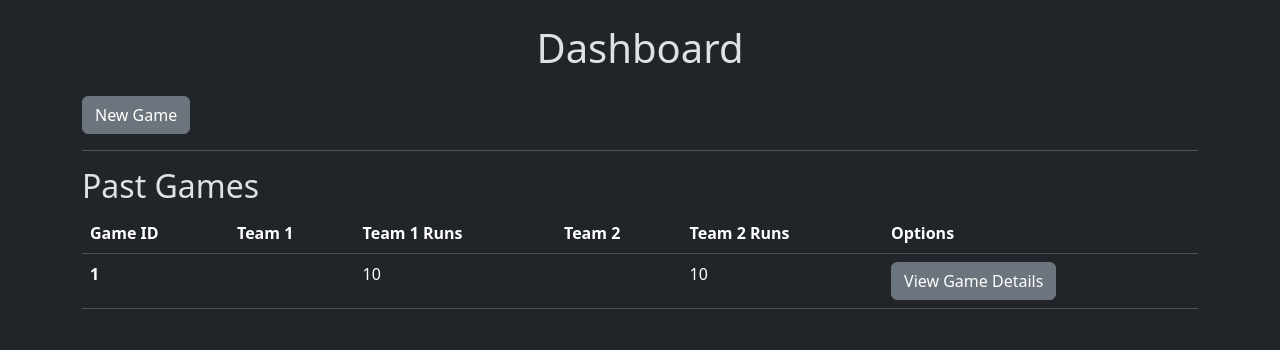
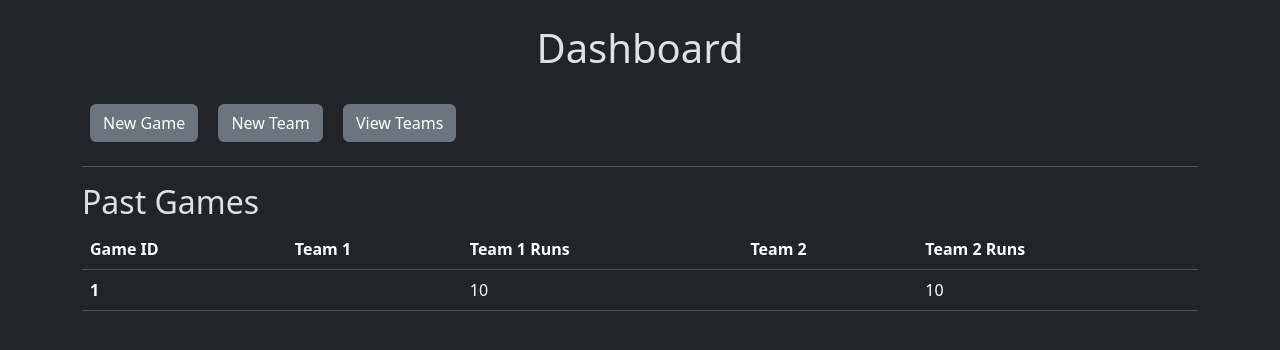
Before and after one commit to shahrukh-saeed/runs-tracker, a Flask app: template templates/dashboard.html in a window 1280 px wide. Shown: the top 350 px of the page. Run offline with Flask 3, Linux system fonts and the light colour scheme; the template is opened without the code that fills it: most values are stand-ins (such as "Sample title", 1, 10 or a date in 2020).

Commit message:
Add view user teams, create new team functionality. Remove View Game Details buttons on dashboard - make each row clickable.

```diff
--- a/app.py
+++ b/app.py
@@ -82,7 +82,40 @@ def new_game_confirm():
         elif team2Name == None:
             return render_template('new-game.html', error=True, errMsg='Team 2 ID is invalid', userID=userID, newGameID=gameID)
 
-    return get_user_games(userID)
+    userGames = get_user_games(userID)
+
+    return render_template('dashboard.html', userID=userID, get_user_game_team_total_runs=get_user_game_team_total_runs,
+                           get_user_team_name=get_user_team_name, userGames=userGames)
+
+@app.route('/dashboard/view-user-teams', methods=['POST'])
+def view_user_teams():
+    userID = request.form.get('userID')
+
+    userTeams = get_user_teams(userID)
+
+    return render_template('view-user-teams.html', userTeams=userTeams)
+
+@app.route('/dashboard/new-team', methods=['POST'])
+def new_team():
+    userID = request.form.get('userID')
+    lastTeamID = get_teams()[-1]['teamID']
+
+    newTeamID = int(lastTeamID) + 1
+
+    return render_template('new-team.html', userID=userID, newTeamID=newTeamID)
+
+@app.route('/dashboard/new-team/confirm', methods=['POST'])
+def new_team_confirm():
+    userID = request.form.get('userID')
+    teamID = request.form.get('teamID')
+    teamName = request.form.get('teamName')
+
+    insert_team(userID, teamID, teamName)
+
+    userGames = get_user_games(userID)
+
+    return render_template('dashboard.html', userID=userID, get_user_game_team_total_runs=get_user_game_team_total_runs,
+                           get_user_team_name=get_user_team_name, userGames=userGames)
 
 if __name__ == '__main__':
     app.run(debug=True)
--- a/templates/dashboard.html
+++ b/templates/dashboard.html
@@ -5,16 +5,31 @@
         <meta name="viewport" content="width=device-width, initial-scale=1">
         <title>Dashboard</title>
         <link href="https://cdn.jsdelivr.net/npm/bootstrap@5.3.3/dist/css/bootstrap.min.css" rel="stylesheet" integrity="sha384-QWTKZyjpPEjISv5WaRU9OFeRpok6YctnYmDr5pNlyT2bRjXh0JMhjY6hW+ALEwIH" crossorigin="anonymous">
+        <style>
+            .clickable-row {
+                cursor: pointer;
+            }
+        </style>
     </head>
     <body>
         <div class="container">
             <h1 class="text-center m-4">Dashboard</h1>
 
-            <form method="POST" action="/dashboard/new-game" >
+            <form class="d-inline-block m-2" method="POST" action="/dashboard/new-game" >
                 <input type="hidden" name="userID" value="{{userID}}">
-
                 <button type="submit" class="btn btn-secondary">New Game</button>
             </form>
+
+            <form class="d-inline-block m-2" method="POST" action="/dashboard/new-team" >
+                <input type="hidden" name="userID" value="{{userID}}">
+                <button type="submit" class="btn btn-secondary">New Team</button>
+            </form>
+
+            <form class="d-inline-block m-2" method="POST" action="/dashboard/view-user-teams" >
+                <input type="hidden" name="userID" value="{{userID}}">
+                <button type="submit" class="btn btn-secondary">View Teams</button>
+            </form>
+
             <hr>
             <h2>Past Games</h2>
             <table class="table">
@@ -25,30 +40,45 @@
                     <th scope="col">Team 1 Runs</th>
                     <th scope="col">Team 2</th>
                     <th scope="col">Team 2 Runs</th>
-                    <th scope="col">Options</th>
                   </tr>
                 </thead>
                 <tbody>
                     {% for game in userGames %}
-                        <tr>
+                        <tr class="clickable-row" data-userid="{{game['userID']}}" data-gameid="{{game['gameID']}}" data-team1id="{{game['team1ID']}}" data-team2id="{{game['team2ID']}}">
                             <th scope="row">{{game['gameID']}}</th>
                             <td>{{get_user_team_name(game['userID'], game['team1ID'])}}</td>
                             <td>{{get_user_game_team_total_runs(game['userID'], game['gameID'], game['team1ID'])}}</td>
                             <td>{{get_user_team_name(game['userID'], game['team2ID'])}}</td>
                             <td>{{get_user_game_team_total_runs(game['userID'], game['gameID'], game['team2ID'])}}</td>
-                            <td>
-                                <form method="POST" action="/dashboard/view-user-game" >
-                                    <input type="hidden" name="userID" value="{{game['userID']}}">
-                                    <input type="hidden" name="gameID" value="{{game['gameID']}}">
-                                    <input type="hidden" name="team1ID" value="{{game['team1ID']}}">
-                                    <input type="hidden" name="team2ID" value="{{game['team2ID']}}">
-                                    <button type="submit" class="btn btn-secondary">View Game Details</a>
-                                </form>
-                            </td>
                         </tr>
                     {% endfor %}
                 </tbody>
               </table>
+
+            <form id="viewGameForm" method="POST" action="/dashboard/view-user-game" style="display: none;">
+                <input type="hidden" name="userID" id="formUserID">
+                <input type="hidden" name="gameID" id="formGameID">
+                <input type="hidden" name="team1ID" id="formTeam1ID">
+                <input type="hidden" name="team2ID" id="formTeam2ID">
+            </form>
         </div>
+        <script>
+
+            var rows = document.querySelectorAll('.clickable-row');
+
+            for (const row of rows) {
+                row.addEventListener('click', handleRowClick);
+            }
+
+            function handleRowClick(event) {
+                var row = event.currentTarget;
+                document.getElementById('formUserID').value = row.dataset.userid;
+                document.getElementById('formGameID').value = row.dataset.gameid;
+                document.getElementById('formTeam1ID').value = row.dataset.team1id;
+                document.getElementById('formTeam2ID').value = row.dataset.team2id;
+                document.getElementById('viewGameForm').submit();
+            }
+        </script>
+
     </body>
 </html>
```
Also changed, not shown: database.py (+22 -0 lines), templates/new-team.html (added, +30 -0 lines), templates/view-user-teams.html (added, +32 -0 lines).
